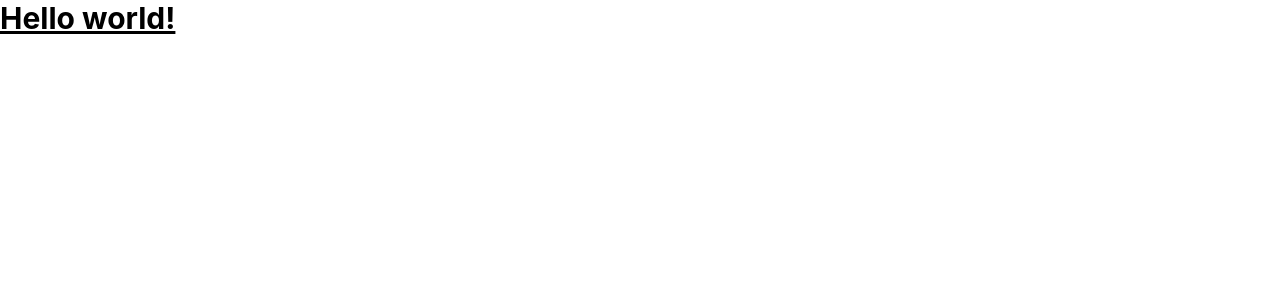
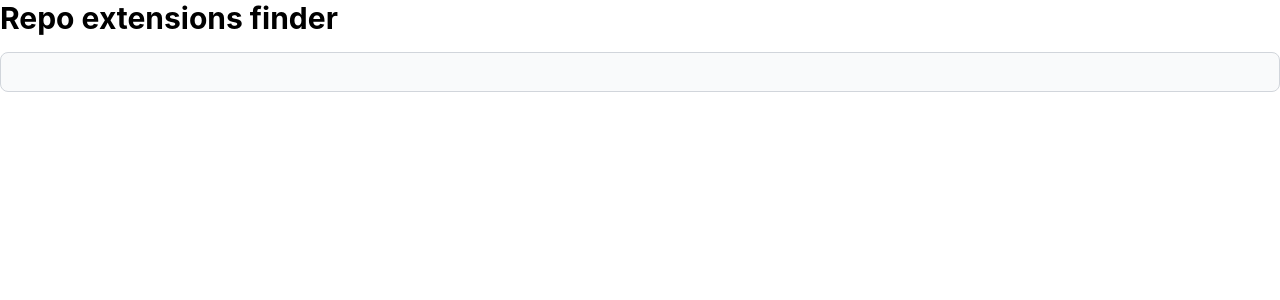
Before and after one commit to McPixeI/repo-files-finder, a React (Create React App) app: page / in a window 1280 px wide. Shown: the top 300 px of the page. Built offline with nearby package versions, Linux system fonts and the light colour scheme.

Commit message:
[WIP] searcher basic url parse

```diff
--- a/src/App.js
+++ b/src/App.js
@@ -1,9 +1,30 @@
+import { useState } from "react"
+import { TextInput } from "./components/UI/Forms/TextInput/TextInput"
+import { getURLdata } from "./utils/helpers"
+
 function App () {
+  const [search, setSearch] = useState('')
+  const [data, setData] = useState({})
+
+  console.log(data)
+
+  const handleSubmit = (evt) => {
+    evt.preventDefault()
+    setData(getURLdata(search))
+  }
+
   return (
     <div className='App'>
-      <h1 className='text-3xl font-bold underline'>
-        Hello world!
+      <h1 className='text-3xl font-bold mb-4'>
+        Repo extensions finder
       </h1>
+      <form onSubmit={handleSubmit}>
+        <TextInput
+          name='searcher'
+          value={search}
+          onChange={evt => setSearch(evt.target.value)}
+        />
+      </form>
     </div>
   )
 }
--- /dev/null
+++ b/src/utils/helpers/index.js
@@ -0,0 +1,21 @@
+export const getURLdata = (keyword) => {
+    if (typeof keyword !== 'string' || !keyword.length) {
+      return null;
+    }
+    try {
+      const url = new window.URL(keyword)
+      if (url.hostname === 'github.com') {
+        const pathArr = url.pathname.split("/").filter(Boolean);
+        return {
+          owner: pathArr[0],
+          repository: pathArr[1]
+        }
+      } else {
+        //To Do
+        return
+      }
+
+    } catch (error) {
+      console.log(error)
+    }
+}
```
